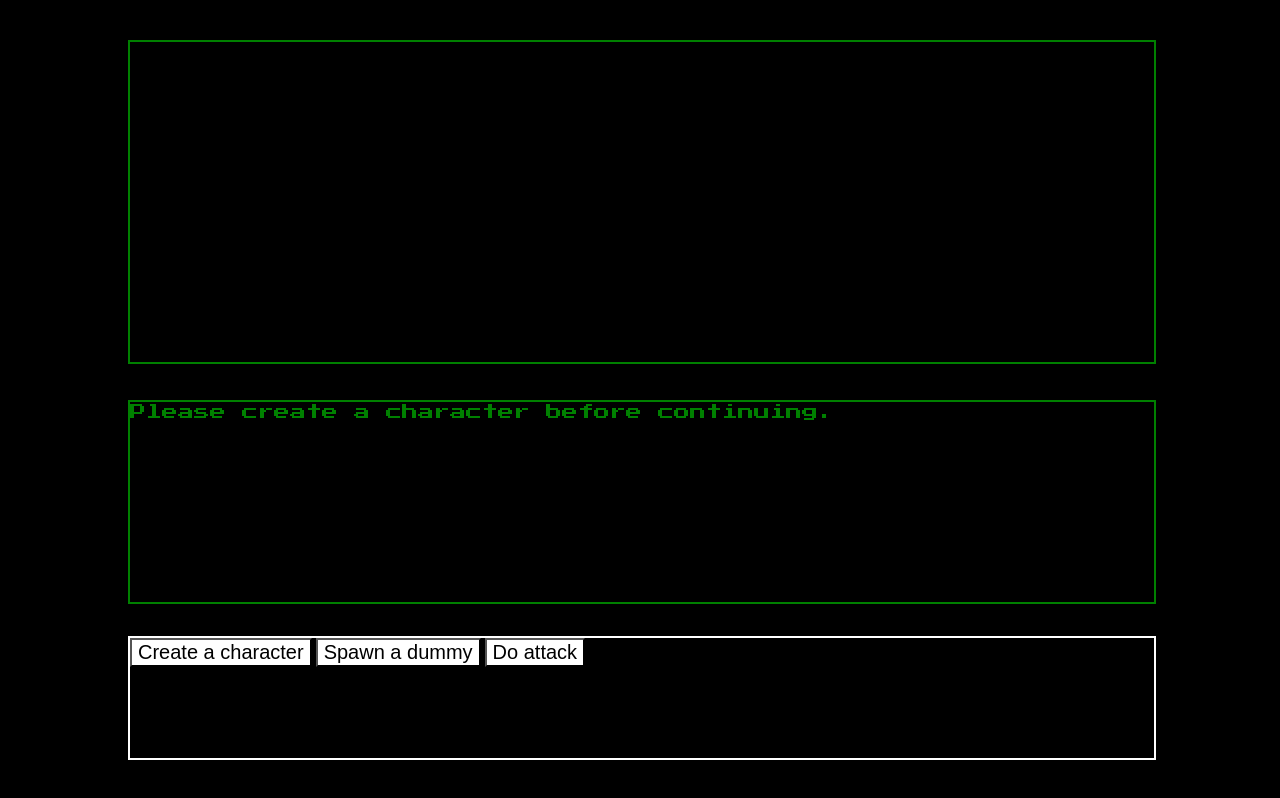
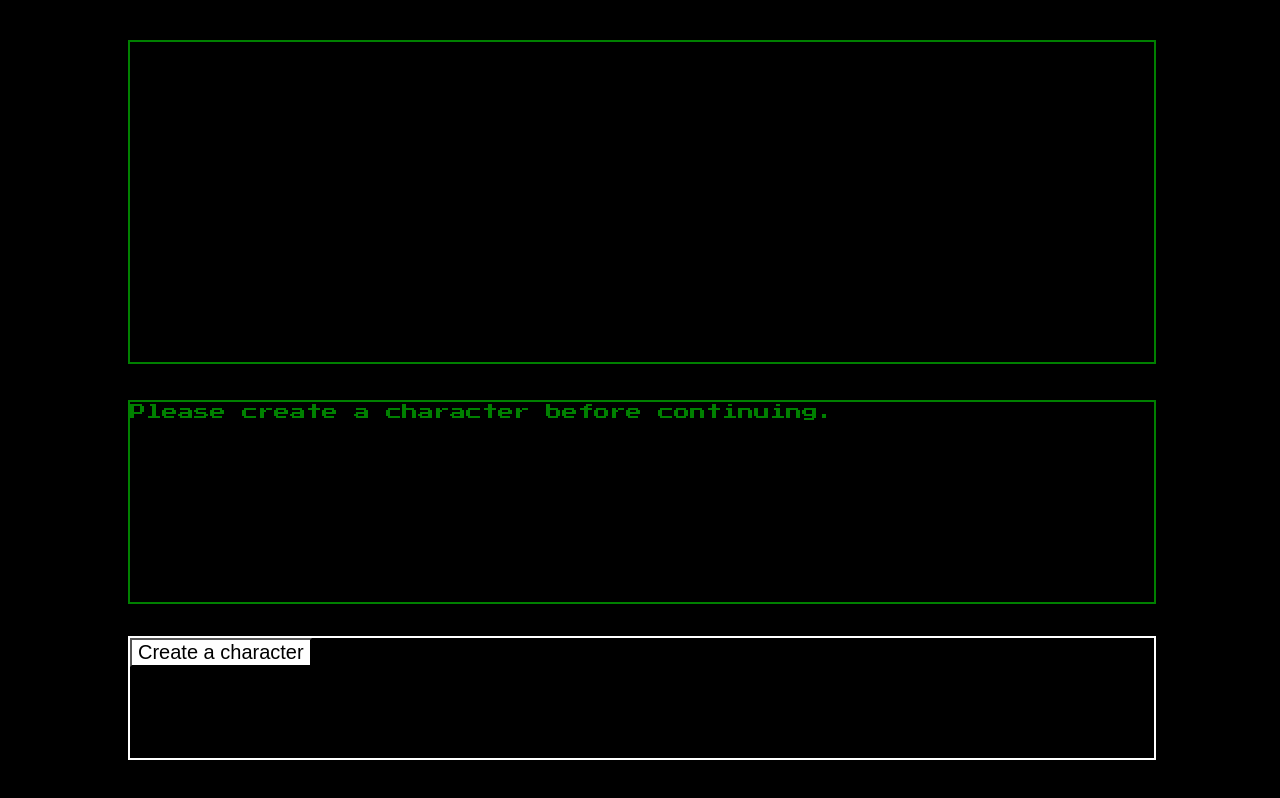
Before and after one commit to P-shannon/unit01-project, a plain HTML site: page index.html in a window 1280 px wide. Drawn offline with Linux system fonts and the light colour scheme.

Commit message:
gives meaning to 'AGI', fixes #10, and makes the game flow a little better.

```diff
--- a/css/style.css
+++ b/css/style.css
@@ -22,6 +22,8 @@ div{
 #aux{
 	width:80%;height:40%;
 	top:5%;left:10%;
+	font-size: 16px;
+	line-height: 20px;
 }
 
 #main{
--- a/index.html
+++ b/index.html
@@ -12,7 +12,7 @@
     <script src="./scripts/main.js" type="text/javascript" charset="utf-8" async defer></script>
 </head>
 
-<body onload="main.runtime()">
+<body onload="game.runtime()">
 	<div class="display" id="aux"></div>
     <div class="display" id="main"></div>
     <div class="display" id="creation">
@@ -25,33 +25,33 @@
         <div class="statContainer" id="HP">
             <p>Health Points:</p>
             <div class="statInterface">
-                <div class="down" id="dHP" onclick="main.characterCreationStatMod('cHP',-1)"></div>
+                <div class="down" id="dHP" onclick="game.characterCreationStatMod('cHP',-1)"></div>
                 <p id="cHP">6</p>
-                <div class="up" id="uHP" onclick="main.characterCreationStatMod('cHP',1)"></div>
+                <div class="up" id="uHP" onclick="game.characterCreationStatMod('cHP',1)"></div>
             </div>
         </div>
         <div class="statContainer" id="STR">
             <p>Strength:</p>
             <div class="statInterface">
-                <div class="down" id="dSTR" onclick="main.characterCreationStatMod('cSTR',-1)"></div>
+                <div class="down" id="dSTR" onclick="game.characterCreationStatMod('cSTR',-1)"></div>
                 <p id="cSTR">6</p>
-                <div class="up" id="uSTR" onclick="main.characterCreationStatMod('cSTR',1)"></div>
+                <div class="up" id="uSTR" onclick="game.characterCreationStatMod('cSTR',1)"></div>
             </div>
         </div>
         <div class="statContainer" id="AGI">
             <p>Agility:</p>
             <div class="statInterface">
-                <div class="down" id="dAGI" onclick="main.characterCreationStatMod('cAGI',-1)"></div>
+                <div class="down" id="dAGI" onclick="game.characterCreationStatMod('cAGI',-1)"></div>
                 <p id="cAGI">6</p>
-                <div class="up" id="uAGI" onclick="main.characterCreationStatMod('cAGI',1)"></div>
+                <div class="up" id="uAGI" onclick="game.characterCreationStatMod('cAGI',1)"></div>
             </div>
         </div>
         <div class="statContainer" id="INT">
             <p>Intelligence:</p>
             <div class="statInterface">
-                <div class="down" id="dINT" onclick="main.characterCreationStatMod('cINT',-1)"></div>
+                <div class="down" id="dINT" onclick="game.characterCreationStatMod('cINT',-1)"></div>
                 <p id="cINT">6</p>
-                <div class="up" id="uINT" onclick="main.characterCreationStatMod('cINT',1)"></div>
+                <div class="up" id="uINT" onclick="game.characterCreationStatMod('cINT',1)"></div>
             </div>
         </div>
         <div class="statContainer" id="remaining">
@@ -62,14 +62,14 @@
                 <div style="width:20px;display:inline-block;"></div>
             </div>
         </div>
-       	<button id="createChar" onclick="main.characterCreationConfirm()">Confirm</button>
+       	<button id="createChar" onclick="game.characterCreationConfirm();game.changeButtons(`main`,`visible`);">Confirm</button>
     </div>
     <div id="buttons">
     	<!-- TODO: classify buttons for sanity -->
-        <button id="buttTest" onclick="main.changeCreationDialog('visible')">Create a character</button>
-        <button id="respawn" onclick="if(main.dumDead){main.createMob('Wummy',300,10,0,0,true);main.dumDead = false;main.mainGameLog(`A new Wummy was created!`);main.showCombatants()}">Spawn a dummy</button>
+        <button class="init" id="buttTest" onclick="game.changeCreationDialog('visible')">Create a character</button>
+        <button class="post" id="respawn" onclick="if(game.dumDead){game.createMob('Fummy',300,10,0,0,true);game.dumDead = false;game.mainGameLog(`The boss is here!!!`);game.showCombatants();game.changeButtons(`init`,`hidden`)}">Spawn the boss</button>
 
-        <button id="harmTest" onclick="main.showTargets();">Do attack</button>
+        <button class="main" id="harmTest" onclick="game.showTargets();">Attack</button>
     </div>
 </body>
 
--- a/scripts/main.js
+++ b/scripts/main.js
@@ -1,4 +1,4 @@
-const main = {
+const game = {
 	dumDead: false,
 	buttons: document.querySelectorAll('#buttons button'),
 	creationDialog: document.querySelector("#creation"),
@@ -8,269 +8,272 @@ const main = {
 	turnOwner: "wummy",
 	mobs: [],
 	souls: [],
-	createMob: function(name,hp,str,agi,int,controller){
-		main.mobs[(main.mobs.length)] = new Mob(name,hp,str,agi,int,controller);
+	//game.mobs[]
+	createMob: function(name, hp, str, agi, int, controller) {
+		game.mobs[(game.mobs.length)] = new Mob(name, hp, str, agi, int, controller);
 	},
-	changeCreationDialog: function(state){
-		main.creationDialog.style.visibility = state;
+	changeCreationDialog: function(state) {
+		game.creationDialog.style.visibility = state;
 	},
-	characterCreationStatMod(stat, amount){
-		if(amount < 0){
-			if(parseInt(document.querySelector(`#${stat}`).innerHTML)<=2){
+	characterCreationStatMod(stat, amount) {
+		if (amount < 0) {
+			if (parseInt(document.querySelector(`#${stat}`).innerHTML) <= 2) {
 				console.log(`${stat} too low for lowering, please don't try again`);
 				return false;
 			}
 		}
-
-		if(amount > 0){
-			if(parseInt(document.querySelector(`#cREM`).innerHTML)==0){
+		if (amount > 0) {
+			if (parseInt(document.querySelector(`#cREM`).innerHTML) == 0) {
 				console.log(`No more points left for distributing.`);
 				return false;
 			}
 		}
-
 		console.log(`Modifying ${stat} by ${amount}...`);
 		document.querySelector(`#${stat}`).innerHTML = Number(document.querySelector(`#${stat}`).innerHTML) + amount;
 		console.log(`Updating remaining points...`);
 		document.querySelector('#cREM').innerHTML = Number(document.querySelector('#cREM').innerHTML) - amount;
 	},
-	characterCreationConfirm: function(){
+	characterCreationConfirm: function() {
 		console.log(`Creating character...`)
 		let name = document.querySelector('#iName').value;
-		let hp = Number(document.querySelector('#cHP').innerHTML)*10;
+		let hp = Number(document.querySelector('#cHP').innerHTML) * 10;
 		let str = Number(document.querySelector('#cSTR').innerHTML);
 		let agi = Number(document.querySelector('#cAGI').innerHTML);
 		let int = Number(document.querySelector('#cINT').innerHTML);
-		main.createMob(name,hp,str,agi,int,false);
-		main.mainGameLog(`With a bright flash of light, your surroundings appear before you. "You know what to do, ${name}." echoes through the air briefly. <br> You have no idea what to do.`);
-		for (let i in main.mobs){
+		game.createMob(name, hp, str, agi, int, false);
+		game.mainGameLog(`With a bright flash of light, your surroundings appear before you. "You know what to do, ${name}." echoes through the air briefly. <br> You have no idea what to do.`);
+		for (let i in game.mobs) {
 			console.log("Assigning protagonist...");
 			//This is definitely going to need a sanity check.
-			if(main.mobs[i].name === name){
+			if (game.mobs[i].name === name) {
 				console.log(`Protagonist found, best of luck ${name}`);
-				main.protag = name;
-				main.mobs[i].turnTimer = 0;
+				game.protag = name;
+				game.mobs[i].turnTimer = 0;
 			}
 		}
-		main.turnOwner = main.protag;
-		main.changeCreationDialog("hidden");
-		main.showCombatants();
+		game.turnOwner = game.protag;
+		game.changeCreationDialog("hidden");
+		game.showCombatants();
 	},
-	changeButtons: function(state){
-		console.log(`Begin changing button states!`);
-		if (state === "visible"){
-			for(let i = 0; i < main.buttons.length; i++){
-				main.buttons[i].style.position = "static";
+	changeButtons: function(type,state) {
+		console.log(`Begin changing ${type} button states!`);
+		let buttons = document.querySelectorAll(`#buttons .${type}`);
+		if (state === "visible") {
+			for (let i = 0; i < buttons.length; i++) {
+				buttons[i].style.position = "static";
 			}
-		}
-		else if (state === "hidden"){
-			for(let i = 0; i < main.buttons.length; i++){
-				main.buttons[i].style.position = "absolute";
+		} else if (state === "hidden") {
+			for (let i = 0; i < buttons.length; i++) {
+				buttons[i].style.position = "absolute";
 			}
-		}
-		else{
+		} else {
 			console.log(`${state} is not a valid value, please check your code...`);
 			return false;
 		}
-		for(let i = 0; i < main.buttons.length; i++){
-			//console.log(`Changing button: ${main.buttons[i].innerHTML}'s state to: ${state}...`);
-			main.buttons[i].style.visibility = state;
+		for (let i = 0; i < buttons.length; i++) {
+			//console.log(`Changing button: ${game.buttons[i].innerHTML}'s state to: ${state}...`);
+			buttons[i].style.visibility = state;
 		}
 		console.log(`Button change complete!`);
 	},
-	clearTemps: function(){
+	clearTemps: function() {
 		let temp = document.querySelectorAll('.temp');
 		console.log(`Removing Temporary buttons.`);
-		for(let i = 0; i < temp.length; i++){
+		for (let i = 0; i < temp.length; i++) {
 			temp[i].parentElement.removeChild(temp[i]);
 		}
-		// main.changeButtons("visible");
 	},
-	giveTurn: function(){
-		let lowest = main.mobs[0].turnTimer;
+	giveTurn: function() {
+		let lowest = game.mobs[0].turnTimer;
 		let lowestAddress = 0;
 		console.log("Finding next mob...");
-		for(let i in main.mobs){
-			console.log(`Checking ${main.mobs[i].name}, Timer: ${main.mobs[i].turnTimer}`);
-			if (main.mobs[i].turnTimer < lowest){
-				lowest = main.mobs[i].turnTimer;
+		for (let i in game.mobs) {
+			console.log(`Checking ${game.mobs[i].name}, Timer: ${game.mobs[i].turnTimer}`);
+			if (game.mobs[i].turnTimer < lowest) {
+				lowest = game.mobs[i].turnTimer;
 				lowestAddress = i;
 			}
 		}
-		main.turnOwner = main.mobs[lowestAddress].name;
-		console.log(`Next up: ${main.mobs[lowestAddress].name}. Advancing turnTimers...`);
-		for(let i in main.mobs){
-			main.mobs[i].turnTimer -= lowest;
+		game.turnOwner = game.mobs[lowestAddress].name;
+		console.log(`Next up: ${game.mobs[lowestAddress].name}. Advancing turnTimers...`);
+		for (let i in game.mobs) {
+			game.mobs[i].turnTimer -= (lowest + (game.mobs[i].agi) * 4);
 		}
 		console.log(`Turn time advancement complete. Handing control to Mob.`)
-		main.controlAI(main.mobs[lowestAddress]);
+		game.controlAI(game.mobs[lowestAddress]);
 	},
-	reapSouls: function(){
-		for(let i in main.mobs){
-			if(main.mobs[i].dead){
-				if(!(main.mobs[i].cpu)){
-					main.mainGameLog("Aw jeez man, <span style='color:red'>Game Over!</span>");
+	reapSouls: function() {
+		for (let i in game.mobs) {
+			if (game.mobs[i].dead) {
+				if (!(game.mobs[i].cpu)) {
+					game.mainGameLog("Aw jeez man, <span style='color:red'>Game Over!</span>");
 				}
-				main.souls[main.souls.length] = main.mobs.splice(i,1)[0];
+				game.souls[game.souls.length] = game.mobs.splice(i, 1)[0];
 			}
 		}
 	},
 	//TODO: make this action agnostic.
-	makeAttack: function(aggressorName,defenderName){
-		main.changeButtons("hidden");
+	makeAttack: function(aggressorName, defenderName) {
+		game.changeButtons("main","hidden");
 		let aggressor = null;
 		let defender = null;
 		//find the aggressor
 		console.log(`Searching for ${aggressorName}...`);
-		for(let i in main.mobs){
-			console.log(main.mobs[i]);
-			if (main.mobs[i].name.toLowerCase() === aggressorName.toLowerCase()){
+		for (let i in game.mobs) {
+			console.log(game.mobs[i]);
+			if (game.mobs[i].name.toLowerCase() === aggressorName.toLowerCase()) {
 				console.log('Found, aggressor assigned.');
-				aggressor = main.mobs[i];
+				aggressor = game.mobs[i];
 				break;
 			}
 		}
 		//find the defender
 		console.log(`Searching for ${defenderName}...`)
-		for(let i in main.mobs){
-			console.log(main.mobs[i]);
-			if (main.mobs[i].name.toLowerCase() === defenderName.toLowerCase()){
+		for (let i in game.mobs) {
+			console.log(game.mobs[i]);
+			if (game.mobs[i].name.toLowerCase() === defenderName.toLowerCase()) {
 				console.log("Found, defender assigned.");
-				defender = main.mobs[i];
+				defender = game.mobs[i];
 				break;
 			}
 		}
 		//TODO: make this sensitive to players.
-		if(aggressor == null){
-			main.mainGameLog(`${aggressorName} was not found, please try again.`);
+		if (aggressor == null) {
+			game.mainGameLog(`${aggressorName} was not found, please try again.`);
 			return false;
 		}
-		if(defender == null){
-			main.mainGameLog(`${defenderName} was not found, please try again.`);
+		if (defender == null) {
+			game.mainGameLog(`${defenderName} was not found, please try again.`);
 			return false;
 		}
-
 		let attackReport = aggressor.attack(defender);
-		if(attackReport == false){
+		if (attackReport == false) {
 			console.log("Attack failed.")
 			return false;
 		}
-		if (!(attackReport[4])){
-			main.mainGameLog(`${attackReport[0]} attacked ${attackReport[2]} dealing ${attackReport[1]} damage, leaving ${attackReport[3]}HP remaining...`);
-			main.giveTurn();
+		if (!(attackReport[4])) {
+			game.mainGameLog(`${attackReport[0]} attacked ${attackReport[2]} dealing ${attackReport[1]} damage, leaving ${attackReport[3]}HP remaining...`);
+			game.giveTurn();
+		} else {
+			game.mainGameLog(`${attackReport[0]} attacked ${attackReport[2]} dealing a killing blow, for ${attackReport[1]} damage!<br>${attackReport[2]} falls over.`);
+			game.reapSouls();
+			game.giveTurn();
+			game.dumDead = true;
 		}
-		else {
-			main.mainGameLog(`${attackReport[0]} attacked ${attackReport[2]} dealing a killing blow, for ${attackReport[1]} damage!<br>${attackReport[2]} falls over.`);
-			main.reapSouls();
-			main.giveTurn();
-			main.dumDead = true;
-		}
-		main.showCombatants();
+		game.showCombatants();
 		console.log(`Attack completed!`)
 		defender.turnTimer--;
 		return attackReport;
 	},
-	controlAI: function(mob){
-		if(mob.cpu){
-			console.log("Computer Player's turn...");
+	controlAI: function(mob) {
+		if (mob.cpu) {
+			console.log("Computer Player's turn!");
 			//TODO: make this more intelligent
 			let hostiles = [];
-			for (let i in main.mobs){
-				if (main.mobs[i].cpu === false){
-					hostiles.push(main.mobs[i]);
+			console.log("Checking for hostiles...")
+			for (let i in game.mobs) {
+				if (game.mobs[i].cpu === false) {
+					console.log("Hostile found.")
+					hostiles.push(game.mobs[i]);
 				}
 			}
-			if (hostiles.length === 0){
-				console.log(`All players deceased. Surrendering turn.`)
-				main.showCombatants();
-				main.changeButtons('visible');
+			if (hostiles.length === 0) {
+				console.log(`All players deceased. Game over.`)
+				game.showCombatants();
+				game.changeButtons('init','visible');
 				return false;
 			}
-			let target = hostiles[Math.floor(Math.random()*hostiles.length)].name;
+			let target = hostiles[Math.floor(Math.random() * hostiles.length)].name;
 			console.log(`Targeting ${target}...`);
-			setTimeout(main.makeAttack,750,mob.name,target);
+			setTimeout(game.makeAttack, 750, mob.name, target);
 			return true;
 		}
-		console.log("Player's turn...");
-		main.changeButtons("visible");
+		console.log("Player's turn!");
+		let hostiles = [];
+		console.log(`Checking for hostiles...`)
+		for (let i in game.mobs) {
+			if (game.mobs[i].cpu === true) {
+				console.log('Hostile found.')
+				hostiles.push(game.mobs[i]);
+			}
+		}
+		if (hostiles.length === 0) {
+			console.log(`No hostiles, battle won!`);
+			game.mainGameLog("Battle won!");
+			game.changeButtons("post","visible");
+		}
+		game.changeButtons("main","visible");
 		return false;
 	},
-	mainGameLog: function(string){
-		main.mainWindow.innerHTML += string + "<br><br>";
-		main.mainWindow.scrollTop = main.mainWindow.scrollHeight;
+	mainGameLog: function(string) {
+		game.mainWindow.innerHTML += string + "<br><br>";
+		game.mainWindow.scrollTop = game.mainWindow.scrollHeight;
 	},
-	showCombatants: function(){
+	showCombatants: function() {
 		console.log(`Displaying combantants...`)
-		main.auxWindow.innerHTML = "";
-		for(let i in main.mobs){
+		game.auxWindow.innerHTML = "";
+		for (let i in game.mobs) {
 			//TODO: make more sensitive to 'teams'
-			if(main.mobs[i].name === main.protag){
-				if(main.mobs[i].name === main.turnOwner){
-					main.auxWindow.innerHTML += `>>${main.mobs[i].name} (You): ${main.mobs[i].hp} HP <br>`;
+			if (game.mobs[i].name === game.protag) {
+				if (game.mobs[i].name === game.turnOwner) {
+					game.auxWindow.innerHTML += `>>${game.mobs[i].name} (You): ${game.mobs[i].hp} HP <br>`;
+				} else {
+					game.auxWindow.innerHTML += `${game.mobs[i].name} (You): ${game.mobs[i].hp} HP <br>`;
 				}
-				else{
-					main.auxWindow.innerHTML += `${main.mobs[i].name} (You): ${main.mobs[i].hp} HP <br>`;
+			} else if (game.mobs[i].cpu === false) {
+				if (game.mobs[i].name === game.turnOwner) {
+					game.auxWindow.innerHTML += `>>${game.mobs[i].name} (Ally): ${game.mobs[i].hp} HP <br>`;
+				} else {
+					game.auxWindow.innerHTML += `${game.mobs[i].name} (Ally): ${game.mobs[i].hp} HP <br>`;
 				}
-			}
-			else if(main.mobs[i].cpu === false){
-				if(main.mobs[i].name === main.turnOwner){
-					main.auxWindow.innerHTML += `>>${main.mobs[i].name} (Ally): ${main.mobs[i].hp} HP <br>`;
-				}
-				else{
-					main.auxWindow.innerHTML += `${main.mobs[i].name} (Ally): ${main.mobs[i].hp} HP <br>`;
-				}
-			}
-			else{
-				if(main.mobs[i].name === main.turnOwner){
-					main.auxWindow.innerHTML += `>>${main.mobs[i].name}: ${main.mobs[i].hp} HP <br>`;
-				}
-				else{
-					main.auxWindow.innerHTML += `${main.mobs[i].name}: ${main.mobs[i].hp} HP <br>`;
+			} else {
+				if (game.mobs[i].name === game.turnOwner) {
+					game.auxWindow.innerHTML += `>>${game.mobs[i].name}: ${game.mobs[i].hp} HP <br>`;
+				} else {
+					game.auxWindow.innerHTML += `${game.mobs[i].name}: ${game.mobs[i].hp} HP <br>`;
 				}
 			}
 		}
 	},
-	showTargets: function(){
+	showTargets: function() {
 		console.log('Showing target list!')
 		let buttonHolder = document.querySelector('#buttons');
-		main.changeButtons("hidden");
-		for (let i in main.mobs){
-			console.log(`Creating attack button for: ${main.mobs[i].name}...`)
+		game.changeButtons("main","hidden");
+		game.changeButtons("init","hidden");
+		for (let i in game.mobs) {
+			console.log(`Creating attack button for: ${game.mobs[i].name}...`)
 			let current = document.createElement('button');
-			if (main.mobs[i].name === main.turnOwner){
-				current.innerHTML = `${main.mobs[i].name} (You)`;
-			}
-			else if(main.mobs[i].name === main.protag){
-				current.innerHTML = `${main.mobs[i].name} (Main)`;
-			}
-			else if(main.mobs[i].cpu === false){
-				current.innerHTML = `${main.mobs[i].name} (Ally)`;
-			}
-			else{
-				current.innerHTML = main.mobs[i].name;
+			if (game.mobs[i].name === game.turnOwner) {
+				current.innerHTML = `${game.mobs[i].name} (You)`;
+			} else if (game.mobs[i].name === game.protag) {
+				current.innerHTML = `${game.mobs[i].name} (Main)`;
+			} else if (game.mobs[i].cpu === false) {
+				current.innerHTML = `${game.mobs[i].name} (Ally)`;
+			} else {
+				current.innerHTML = game.mobs[i].name;
 			}
 			current.className = 'temp';
-			let attackThis = function(){
-				main.makeAttack(main.turnOwner,main.mobs[i].name);
-				main.clearTemps();
+			let attackThis = function() {
+				game.makeAttack(game.turnOwner, game.mobs[i].name);
+				game.clearTemps();
 			}
-			current.addEventListener('click',attackThis);
+			current.addEventListener('click', attackThis);
 			buttonHolder.appendChild(current);
 		}
 	},
-
 	/**********************************************
-	*
-	*  Main runtime is here. Nothing else should go
-	*                 under here.
-	**********************************************/
-
-	runtime: function (){
-		console.log("main.js loaded successfully.");
-		main.mainGameLog("Please create a character before continuing.");
-		main.createMob("Wummy",100,5,0,0,true);
-		main.createMob("Dummy",100,5,0,0,true);
-		//main.mobs[1].turnTimer = 0;
+	 *
+	 *  Main runtime is here. Nothing else should go
+	 *                 under here.
+	 **********************************************/
+	runtime: function() {
+		game.changeButtons("main","hidden");
+		game.changeButtons("post","hidden")
+		console.log("game.js loaded successfully.");
+		game.mainGameLog("Please create a character before continuing.");
+		game.createMob("Wummy", 100, 5, 2, 0, true);
+		game.createMob("Dummy", 100, 5, 2, 0, true);
+		//game.mobs[1].turnTimer = 0;
 		//this.makeAttack("Dummy","Wummy");
 	}
 }
```
Also changed, not shown: scripts/mob.js (line endings or trailing spaces).
